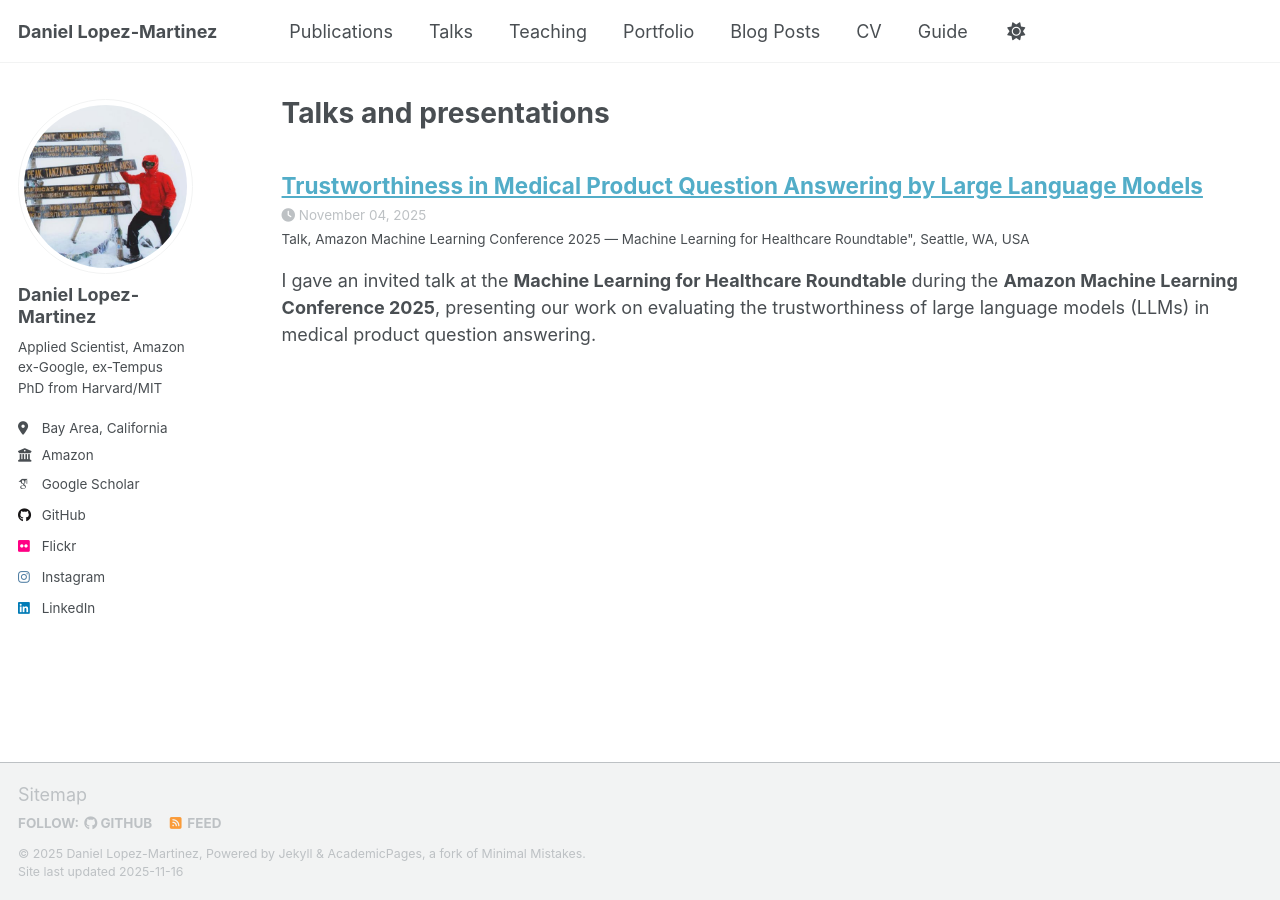
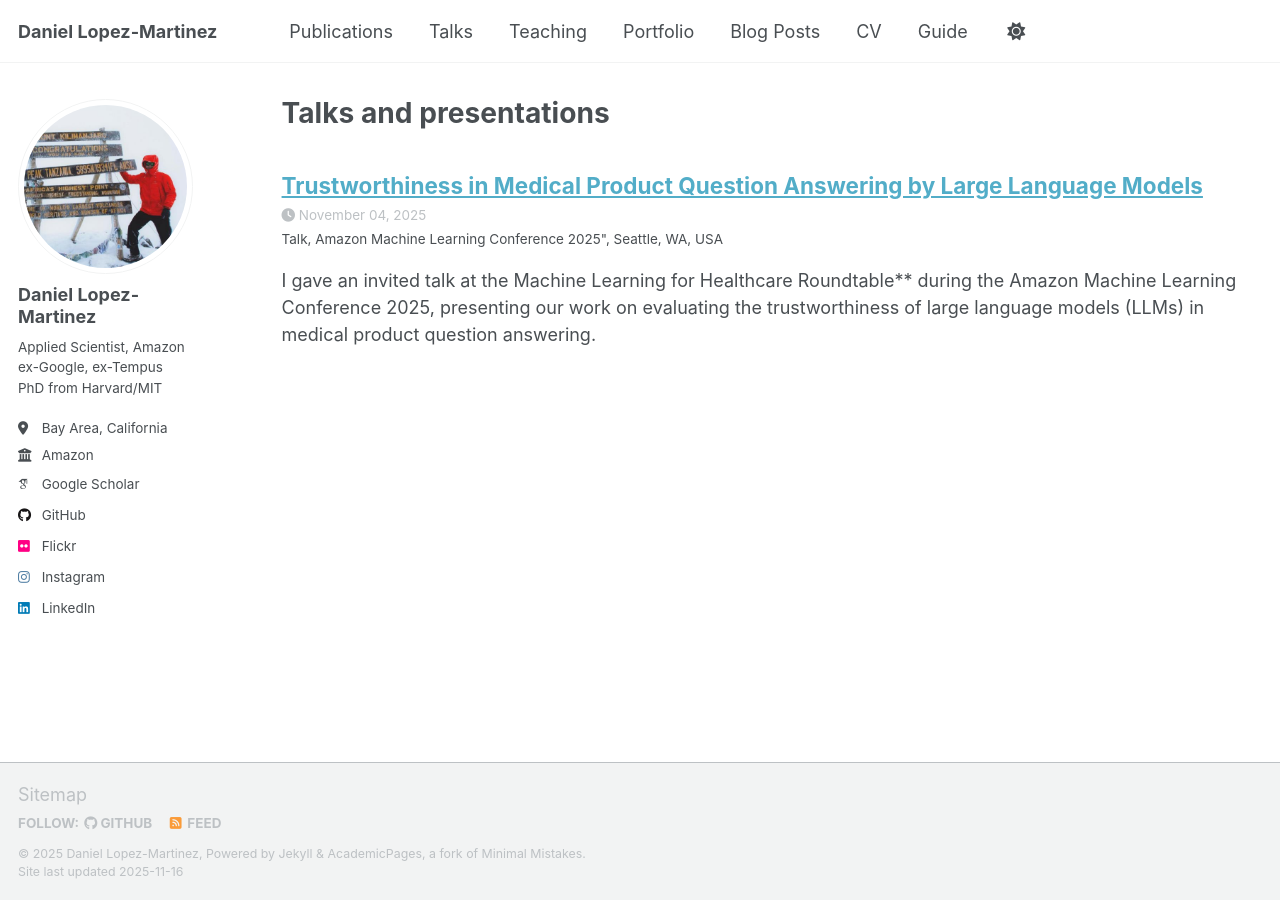
Before and after one commit to daniel-lopezmartinez/daniel-lopezmartinez.github.io, a Jekyll site: the page built from _pages/talks.html, in a window 1280 px wide. Built offline with Jekyll 4.4.1, drawn with Linux system fonts in a browser that asks for light colours; some web fonts are replaced; a script that is not in the unit is left out.

Commit message:
amlc talk improvements

```diff
--- a/_talks/2025-11-04-talk-amlc.md
+++ b/_talks/2025-11-04-talk-amlc.md
@@ -3,11 +3,11 @@ title: "Trustworthiness in Medical Product Question Answering by Large Language
 collection: talks
 type: "Talk"
 permalink: /talks/2025-11-04-talk-amlc
-venue: Amazon Machine Learning Conference 2025 — Machine Learning for Healthcare Roundtable"
+venue: Amazon Machine Learning Conference 2025"
 date: 2025-11-04
 location: "Seattle, WA, USA"
 ---
 
-I gave an invited talk at the **Machine Learning for Healthcare Roundtable** during the **Amazon Machine Learning Conference 2025**, presenting our work on evaluating the trustworthiness of large language models (LLMs) in medical product question answering.
+I gave an invited talk at the Machine Learning for Healthcare Roundtable** during the Amazon Machine Learning Conference 2025, presenting our work on evaluating the trustworthiness of large language models (LLMs) in medical product question answering.
 
 Drawing from our ALICE evaluation framework, the talk introduced a systematic method for assessing whether LLM-generated answers about medical products adhere to FDA-approved labeling, thereby mitigating the risks of hallucinations, misinformation, and off-label promotion.
```
